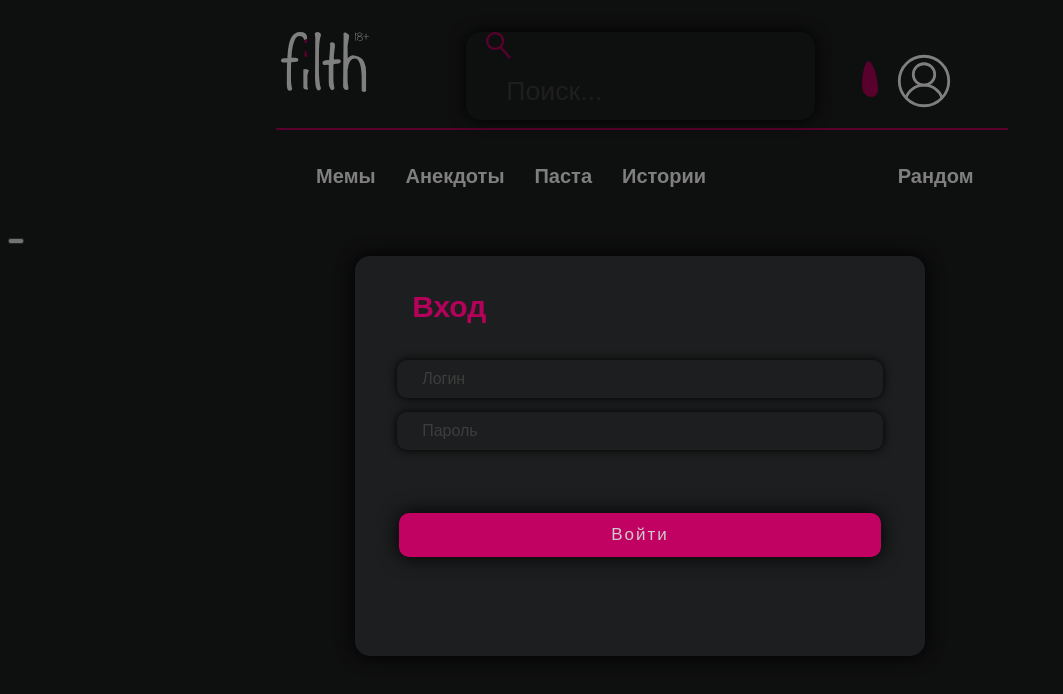
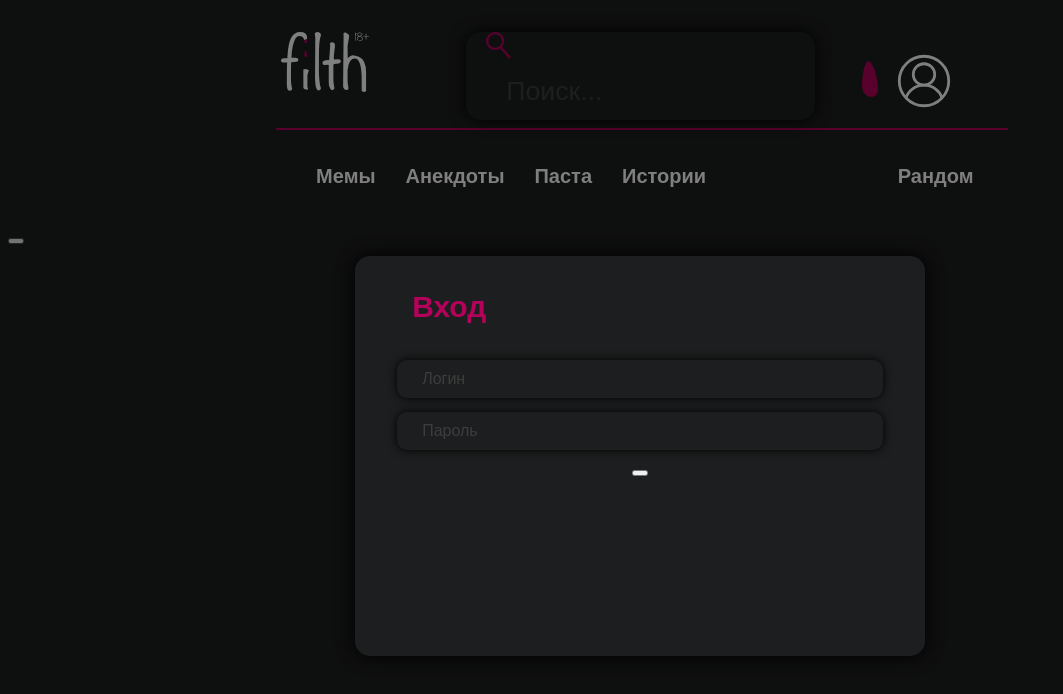
Before and after one commit to Anekdoteam/Filth-frontend, a React (Create React App) app: page / in a window 1280 px wide. Both pictures are taken after a click on the picture 923 px from the left and 81 px from the top of the page. Shown: the top 694 px of the page, without its empty margins (0-1063 px from the left). Built offline with nearby package versions, Linux system fonts and the light colour scheme.

Commit message:
feat: Cookies are working now, please change etc/hosts

```diff
--- a/package.json
+++ b/package.json
@@ -35,5 +35,6 @@
   },
   "devDependencies": {
     "gh-pages": "^3.1.0"
-  }
+  },
+  "proxy": "http://back.site-smeshnoy.me:3001/"
 }
--- a/src/Component/Header/Header.jsx
+++ b/src/Component/Header/Header.jsx
@@ -62,7 +62,7 @@ class Header extends React.Component {
 
         axios({
           method: 'post',
-          url: 'http://localhost:3001/jokes/addJoke',
+          url: 'http://back.site-smeshnoy.me:3001/jokes/addJoke',
           data: {name: jokeName, tags: jokeTags, content: jokeContent},
           maxRedirects: 1
         }).then(response => {
@@ -74,7 +74,7 @@ class Header extends React.Component {
 
         axios({
           method: 'post',
-          url: 'http://localhost:3001/login',
+          url: 'http://back.site-smeshnoy.me:3001/login',
           data: {username: username, password: password},
           withCredentials: true
         }).then(response => {
@@ -133,7 +133,7 @@ class Header extends React.Component {
                                                className={s.in}/>
                                     </div>
                                     <div>
-                                        <input type={"submit"} value={"Войти"} onClick={() => this.handleLogin(this.state.username, this.state.password)}/>
+                                        <button value={"Войти"} onClick={() => this.handleLogin(this.state.username, this.state.password)}/>
                                     </div>
                                 </div>
 
@@ -164,7 +164,7 @@ class Header extends React.Component {
                                         <textarea type={"text"} name={"content"} placeholder={"Анекдот"} className={`${add_s.inline} ${add_s.content}`}  onChange={ (event)=> {this.state.jokeContent = event.target.value}}/>
                                     </div>
                                     <div>
-                                        <input type={"submit"} name={"send"} value={"Опубликовать"} onClick={() => {this.handleAddJoke(this.state.jokeTitle,
+                                        <input type={"submit"}  value={"Опубликовать"} onClick={() => {this.handleAddJoke(this.state.jokeTitle,
                                                                                                                                        this.state.jokeTags,
                                                                                                                                        this.state.jokeContent)}}/>
                                     </div>
```
Also changed, not shown: 1 other file (tests, documents, lock files or other folders).
